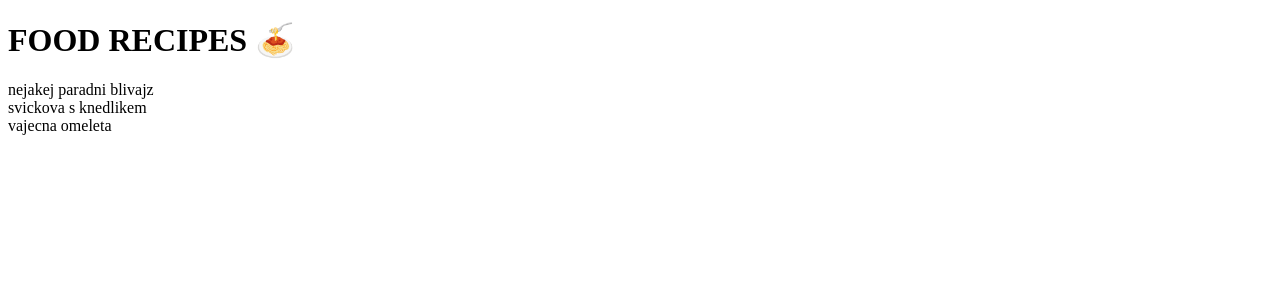
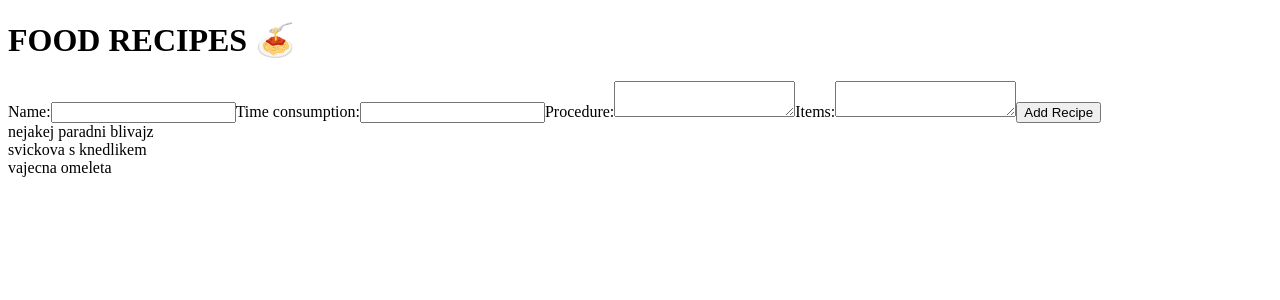
Before and after one commit to MOONYROS/js-react-cookbook, a React (Vite) app: page / in a window 1280 px wide. Shown: the top 300 px of the page. Built offline with nearby package versions, Linux system fonts and the light colour scheme.

Commit message:
Form is looking somehow OK

```diff
--- a/src/App.jsx
+++ b/src/App.jsx
@@ -9,6 +9,7 @@ export default function App() {
     return (
         <>
             <h1>FOOD RECIPES 🍝</h1>
+            <RecipeEdit />
             <RecipeList recipes={recipes} />
         </>
     );
--- a/src/components/RecipeEdit.jsx
+++ b/src/components/RecipeEdit.jsx
@@ -1,6 +1,45 @@
-import React from "react";
+import React, { useState } from "react";
 
-export default function RecipeEdit() {
+export default function RecipeEdit({ onRecipeCreate }) {
+    const [name, setName] = useState("");
+    const [time, setTime] = useState("");
+    const [procedure, setProcedure] = useState("");
+    const [items, setItems] = useState("");
+
+    const handleNameChange = (e) => {
+        setName(e.target.value);
+    };
+
+    const handleTimeChange = (e) => {
+        setTime(e.target.value);
+    };
+
+    const handleProcedureChange = (e) => {
+        setProcedure(e.target.value);
+    };
+
+    const handleItemChange = (e) => {
+        setItems(e.target.value);
+    };
+
+    const handleSubmit = (e) => {
+        e.preventDefault();
+
+        const newRecipe = {
+            id: Date.now(),
+            name,
+            time,
+            procedure,
+            items,
+        };
+
+        onRecipeCreate(newRecipe);
+        setName("");
+        setTime("");
+        setProcedure("");
+        setItems([]);
+    };
+
     return (
         <form>
             {/* handling name */}
@@ -8,7 +47,8 @@ export default function RecipeEdit() {
             <input
                 type="text"
                 id="name"
-                value={name} /* on change handle name change*/
+                value={name}
+                onChange={handleNameChange}
                 required
             />
 
@@ -17,7 +57,8 @@ export default function RecipeEdit() {
             <input
                 type="text"
                 id="time"
-                value={time} /* on change handle time change*/
+                value={time}
+                onChange={handleTimeChange}
                 required
             />
 
@@ -26,7 +67,8 @@ export default function RecipeEdit() {
             <textarea
                 type="text"
                 id="procedure"
-                value={procedure} /* on change handle procedure change*/
+                value={procedure}
+                onChange={handleProcedureChange}
                 required
             />
 
@@ -35,7 +77,8 @@ export default function RecipeEdit() {
             <textarea
                 type="text"
                 id="items"
-                value={procedure} /* on change handle items change*/
+                value={procedure}
+                onChange={handleItemChange}
                 required
             />
 
```
